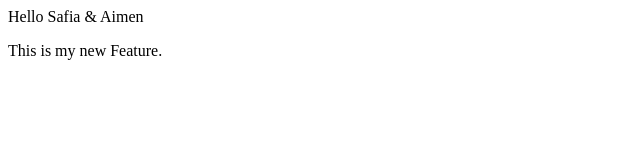
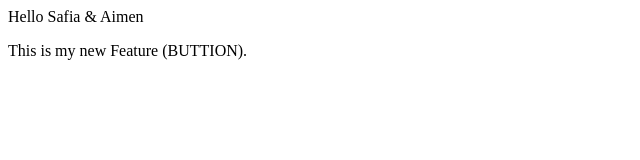
Before and after one commit to UsmanKhan-web/Local-Repo, a plain HTML site: page index.html in a window 1280 px wide. Shown: the full height of the page, 0-640 px from the left. Drawn offline with Linux system fonts and the light colour scheme.

```diff
--- a/index.html
+++ b/index.html
@@ -2,5 +2,5 @@
     Hello Safia & Aimen
 </p>
 <p>
-   This is my new Feature.
+   This is my new Feature (BUTTION).
 </p>
```
